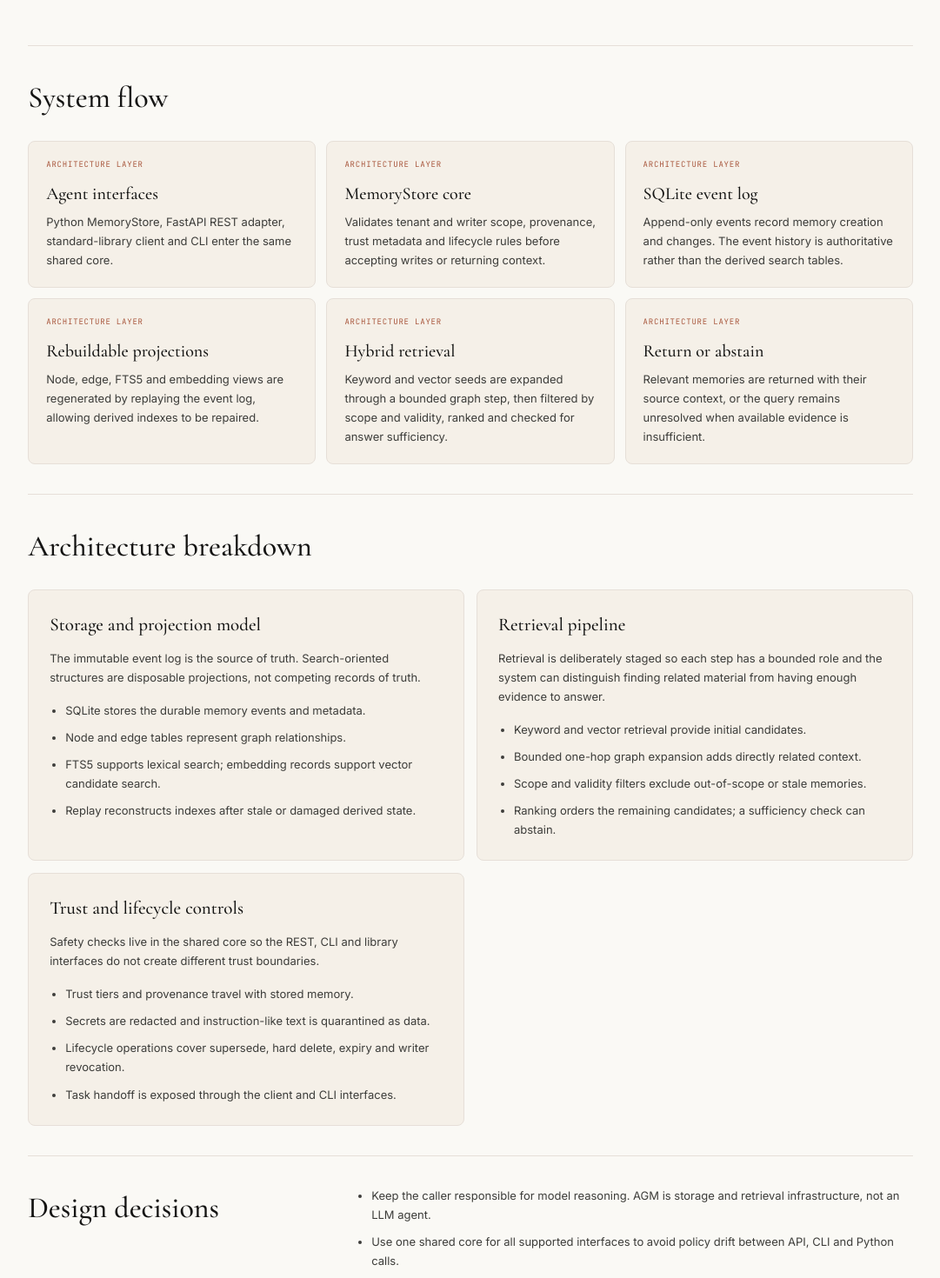
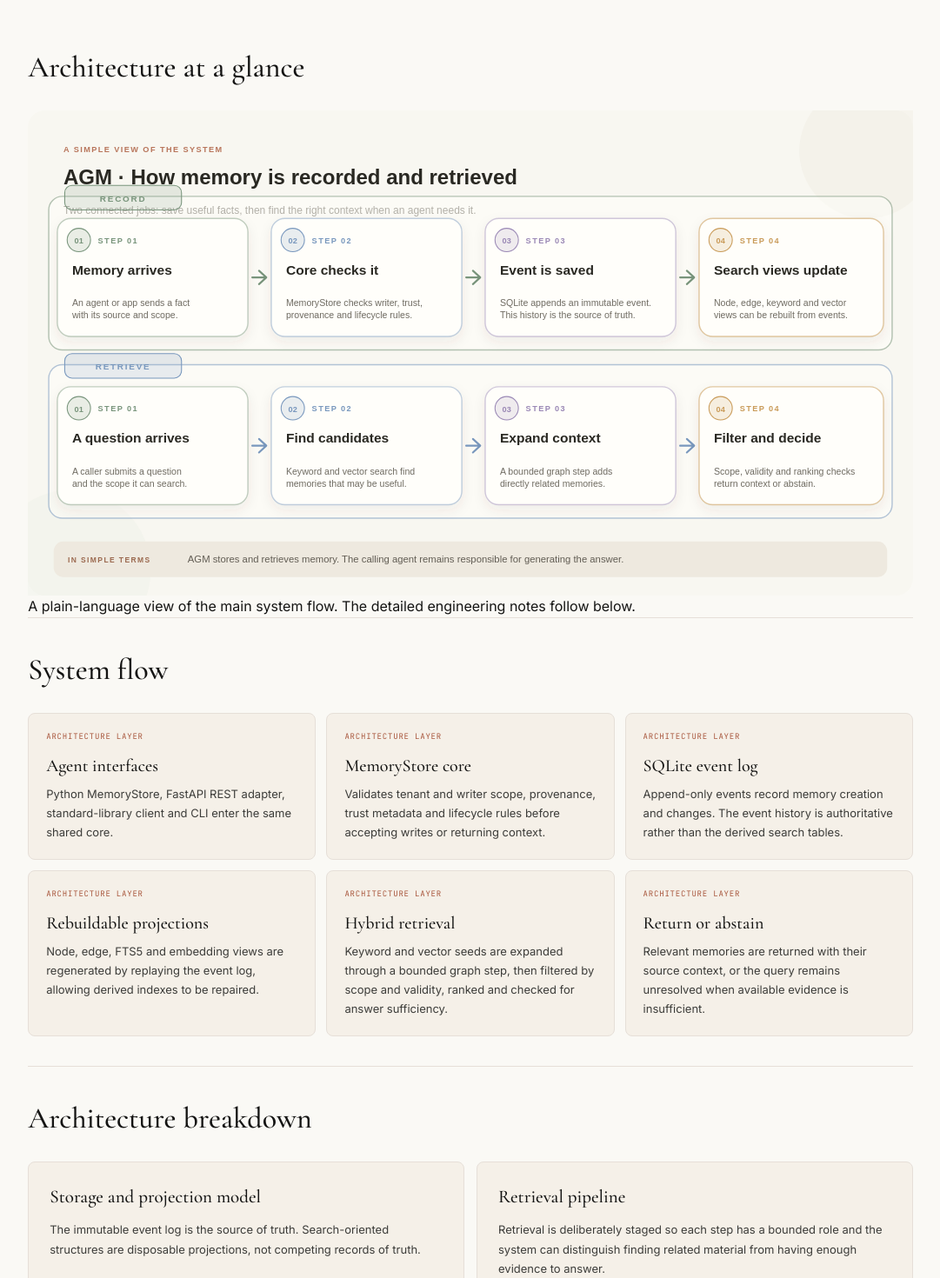
Before and after one commit to yash936936/Personal-Portfolio, a React (Vite) app in the folder portfolio/: page /work/agm in a window 1280 px wide. Shown: the part 840-2310 px from the top of the page at 87% size, without its empty margins (99-1180 px from the left). Built offline with nearby package versions, Linux system fonts and the light colour scheme; no server answers.

Commit message:
Add architecture diagrams to project detail pages

```diff
--- a/portfolio/src/pages/ProjectDetail.tsx
+++ b/portfolio/src/pages/ProjectDetail.tsx
@@ -22,6 +22,21 @@ export default function ProjectDetail() {
           <div><span className="project-detail__eyebrow">Architecture notes</span><h2>{detail.architectureTitle}</h2></div>
           <p>{detail.architectureIntro}</p>
         </section>
+        <section className="project-detail__diagram-section">
+          <h3>Architecture at a glance</h3>
+          <figure className="project-detail__diagram">
+            <img
+              src={"/architecture/" + project.slug + ".svg"}
+              alt={"Simplified architecture diagram: " + detail.architectureTitle}
+              width="1440"
+              height={project.slug === "agm" ? "790" : "700"}
+              loading="lazy"
+            />
+            <figcaption>
+              A plain-language view of the main system flow. The detailed engineering notes follow below.
+            </figcaption>
+          </figure>
+        </section>
         <section className="project-detail__flow-section">
           <h3>System flow</h3>
           <div className="project-detail__flow">
@@ -44,9 +59,6 @@ export default function ProjectDetail() {
             ))}
           </div>
         </section>
-        <section className="project-detail__decisions"><h3>Design decisions</h3><ul>{detail.designDecisions.map((item) => <li key={item}>{item}</li>)}</ul></section>
-        <section className="project-detail__evidence"><h3>Implementation and evidence</h3><ul>{detail.evaluation.map((item) => <li key={item}>{item}</li>)}</ul></section>
-        <section className="project-detail__limits"><h3>Current limits and validation</h3><ul>{detail.limitations.map((item) => <li key={item}>{item}</li>)}</ul></section>
         <section className="project-detail__stack"><h3>Technology stack</h3><div>{project.stack.map((item) => <span key={item}>{item}</span>)}</div></section>
         <section className="project-detail__references">
           <h3>Source material</h3>
```
